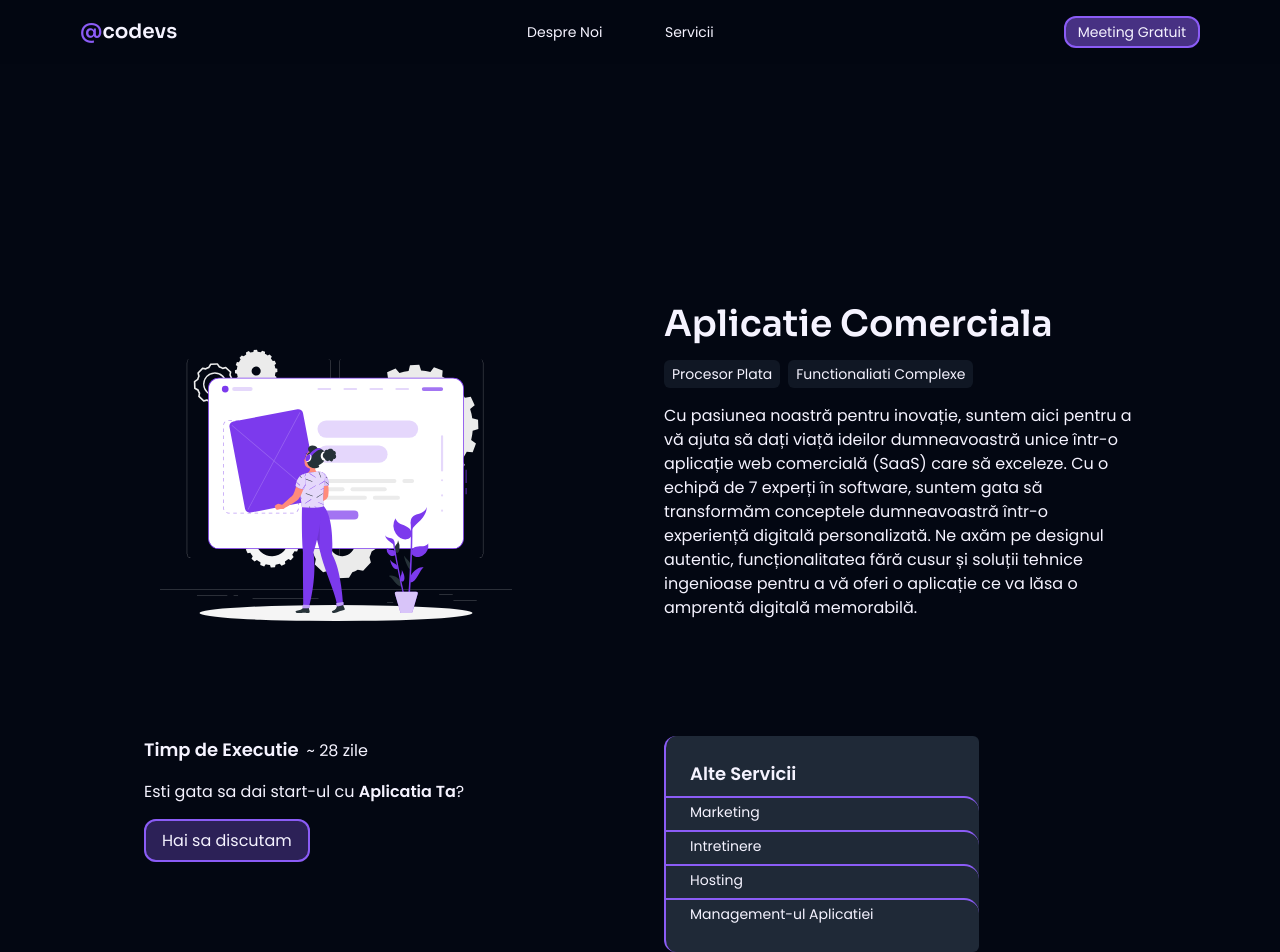
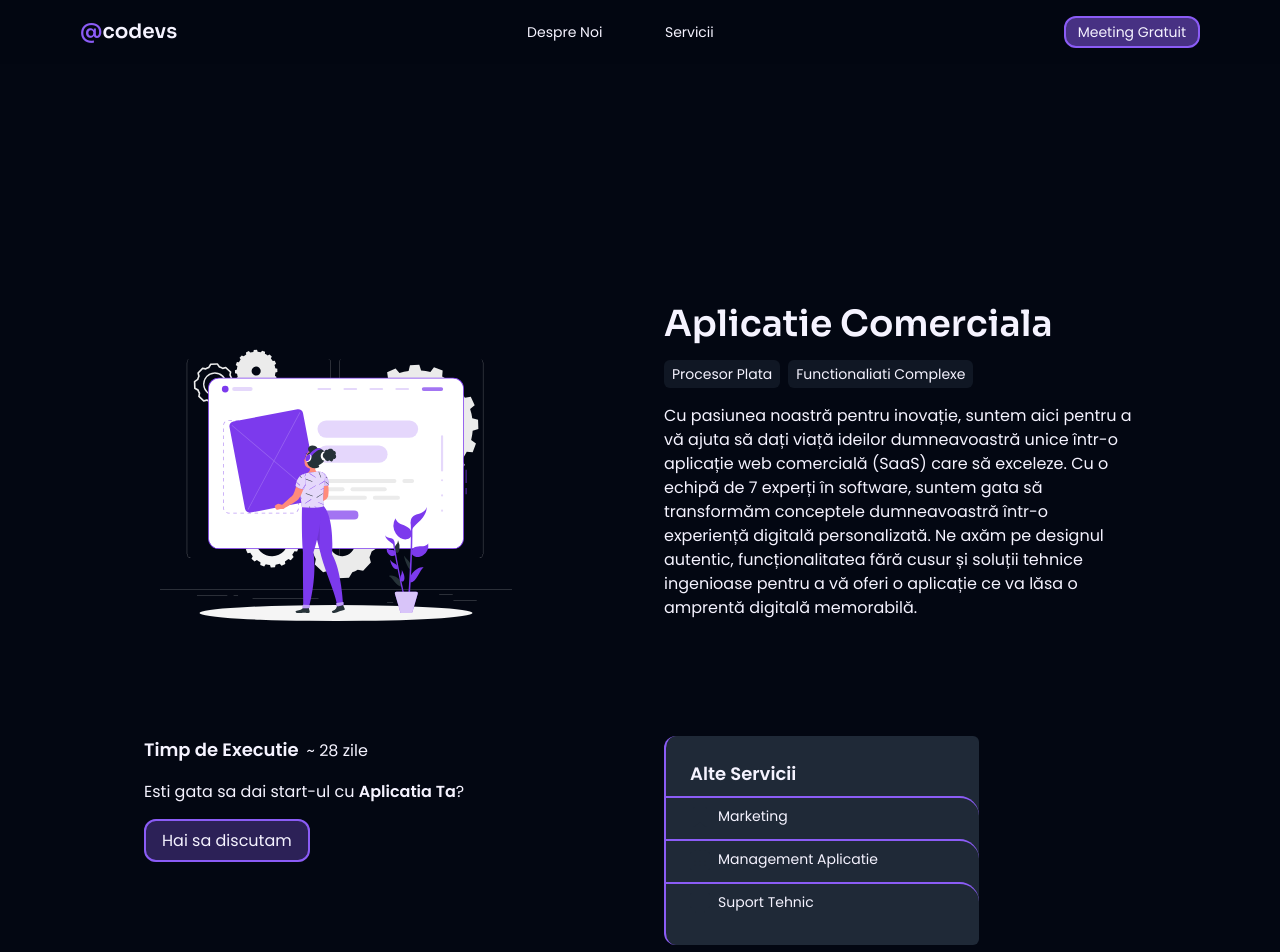
Before and after one commit to antonio-grosu/website-oficial, a Next.js app: page /aplicatie-comerciala in a window 1280 px wide. Shown: the top 952 px of the page. Built offline with nearby package versions, Linux system fonts and the light colour scheme.

Commit message:
changes services

```diff
--- a/src/app/aplicatie-comerciala/page.js
+++ b/src/app/aplicatie-comerciala/page.js
@@ -8,10 +8,48 @@ function Application() {
         serviciu="Aplicatie Comerciala"
         facts={["Procesor Plata", "Functionaliati Complexe"]}
         services={[
-          "Marketing",
-          "Intretinere",
-          "Hosting",
-          "Management-ul Aplicatiei",
+          {
+            img: (
+              <svg
+                className="w-5 h-5 text-gray-800 dark:text-white inline-block mr-2"
+                aria-hidden="true"
+                xmlns="http://www.w3.org/2000/svg"
+                fill="currentColor"
+                viewBox="0 0 14 20"
+              >
+                <path d="M13 20a1 1 0 0 1-.64-.231L7 15.3l-5.36 4.469A1 1 0 0 1 0 19V2a2 2 0 0 1 2-2h10a2 2 0 0 1 2 2v17a1 1 0 0 1-1 1Z" />
+              </svg>
+            ),
+            p: "Marketing",
+          },
+          {
+            img: (
+              <svg
+                className="w-5 h-5 text-gray-800 dark:text-white inline-block mr-2"
+                aria-hidden="true"
+                xmlns="http://www.w3.org/2000/svg"
+                fill="currentColor"
+                viewBox="0 0 20 20"
+              >
+                <path d="M0 18a2 2 0 0 0 2 2h16a2 2 0 0 0 2-2V8H0v10Zm14-7.5a.5.5 0 0 1 .5-.5h1a.5.5 0 0 1 .5.5v1a.5.5 0 0 1-.5.5h-1a.5.5 0 0 1-.5-.5v-1Zm0 4a.5.5 0 0 1 .5-.5h1a.5.5 0 0 1 .5.5v1a.5.5 0 0 1-.5.5h-1a.5.5 0 0 1-.5-.5v-1Zm-5-4a.5.5 0 0 1 .5-.5h1a.5.5 0 0 1 .5.5v1a.5.5 0 0 1-.5.5h-1a.5.5 0 0 1-.5-.5v-1Zm0 4a.5.5 0 0 1 .5-.5h1a.5.5 0 0 1 .5.5v1a.5.5 0 0 1-.5.5h-1a.5.5 0 0 1-.5-.5v-1Zm-5-4a.5.5 0 0 1 .5-.5h1a.5.5 0 0 1 .5.5v1a.5.5 0 0 1-.5.5h-1a.5.5 0 0 1-.5-.5v-1Zm0 4a.5.5 0 0 1 .5-.5h1a.5.5 0 0 1 .5.5v1a.5.5 0 0 1-.5.5h-1a.5.5 0 0 1-.5-.5v-1ZM20 4a2 2 0 0 0-2-2h-2V1a1 1 0 0 0-2 0v1h-3V1a1 1 0 0 0-2 0v1H6V1a1 1 0 0 0-2 0v1H2a2 2 0 0 0-2 2v2h20V4Z" />
+              </svg>
+            ),
+            p: "Management Aplicatie",
+          },
+          {
+            img: (
+              <svg
+                className="w-5 h-5 text-gray-800 dark:text-white inline-block mr-2"
+                aria-hidden="true"
+                xmlns="http://www.w3.org/2000/svg"
+                fill="currentColor"
+                viewBox="0 0 20 20"
+              >
+                <path d="M20 9V2a2 2 0 0 0-2-2H2a2 2 0 0 0-2 2v7h20ZM0 11v2a2 2 0 0 0 2 2h7v3H6a1 1 0 0 0 0 2h8a1 1 0 0 0 0-2h-3v-3h7a2 2 0 0 0 2-2v-2H0Z" />
+              </svg>
+            ),
+            p: "Suport Tehnic",
+          },
         ]}
         description="Cu pasiunea noastră pentru inovație, suntem aici pentru a vă ajuta să dați viață ideilor dumneavoastră unice într-o aplicație web comercială (SaaS) care să exceleze. Cu o echipă de 7 experți în software, suntem gata să transformăm conceptele dumneavoastră într-o experiență digitală personalizată. Ne axăm pe designul autentic, funcționalitatea fără cusur și soluții tehnice ingenioase pentru a vă oferi o aplicație ce va lăsa o amprentă digitală memorabilă."
         nickname="Aplicatia Ta"
--- a/src/app/components/serviciiPage/Serviciu.js
+++ b/src/app/components/serviciiPage/Serviciu.js
@@ -54,8 +54,9 @@ function Serviciu(props) {
           {props.services &&
             props.services.map((item) => {
               return (
-                <p className="border-t-2 mt-1 poppins text-sm text-violet-50 py-1 px-1 md:px-2 lg:px-4 xl:px-6 2xl:px-8 border-violet-500 rounded-r-full">
-                  {item}
+                <p className="border-t-2 mt-1 poppins text-sm text-violet-50 py-2 px-1 md:px-2 lg:px-4 xl:px-6 2xl:px-8 border-violet-500 rounded-r-full">
+                  {item.img}
+                  {item.p}
                 </p>
               );
             })}
--- a/src/app/unealta-business/page.js
+++ b/src/app/unealta-business/page.js
@@ -7,7 +7,36 @@ function Business() {
         src="/business.svg"
         serviciu="Unealta Business"
         facts={["CRM", "CMS", "Alte unelte"]}
-        services={["Protectie Ridicata", "Intretinere"]}
+        services={[
+          {
+            img: (
+              <svg
+                className="w-5 h-5 text-gray-800 dark:text-white inline-block mr-2"
+                aria-hidden="true"
+                xmlns="http://www.w3.org/2000/svg"
+                fill="currentColor"
+                viewBox="0 0 16 20"
+              >
+                <path d="M14 7h-1.5V4.5a4.5 4.5 0 1 0-9 0V7H2a2 2 0 0 0-2 2v9a2 2 0 0 0 2 2h12a2 2 0 0 0 2-2V9a2 2 0 0 0-2-2Zm-5 8a1 1 0 1 1-2 0v-3a1 1 0 1 1 2 0v3Zm1.5-8h-5V4.5a2.5 2.5 0 1 1 5 0V7Z" />
+              </svg>
+            ),
+            p: "Protectie Ridicata",
+          },
+          {
+            img: (
+              <svg
+                className="w-5 h-5 text-gray-800 dark:text-white inline-block mr-2"
+                aria-hidden="true"
+                xmlns="http://www.w3.org/2000/svg"
+                fill="currentColor"
+                viewBox="0 0 20 20"
+              >
+                <path d="M20 9V2a2 2 0 0 0-2-2H2a2 2 0 0 0-2 2v7h20ZM0 11v2a2 2 0 0 0 2 2h7v3H6a1 1 0 0 0 0 2h8a1 1 0 0 0 0-2h-3v-3h7a2 2 0 0 0 2-2v-2H0Z" />
+              </svg>
+            ),
+            p: "Suport Tehnic",
+          },
+        ]}
         description="La baza fiecărei afaceri prospere stă relația cu clienții. Cu serviciul nostru de CRM și CSM, punem la dispoziție instrumentele necesare pentru a construi și gestiona aceste relații într-un mod unic. Echipa noastră de experți în software dezvoltă soluții adaptate perfect nevoilor dumneavoastră. Cu accentul pe design-ul distinct, funcționalitatea avansată și strategiile personalizate, veți dispune de o unealtă  care vă va ajuta să vă diferențiați pe piață și să vă fidelizați clienții."
         nickname="Business-ul Tau Eficientizat"
         time="21"
--- a/src/app/website/page.js
+++ b/src/app/website/page.js
@@ -8,9 +8,51 @@ function Website() {
         serviciu="Website Personal"
         facts={["UX Design", "SEO"]}
         services={[
-          "Hosting",
-          "Ilustratii Personalizate",
-          "Administrare Continut",
+          {
+            img: (
+              <svg
+                className="w-5 h-5 dark:text-white inline-block mr-2"
+                aria-hidden="true"
+                xmlns="http://www.w3.org/2000/svg"
+                fill="currentColor"
+                viewBox="0 0 18 18"
+              >
+                <path d="M17 16h-1V2a1 1 0 1 0 0-2H2a1 1 0 0 0 0 2v14H1a1 1 0 0 0 0 2h16a1 1 0 0 0 0-2ZM5 4a1 1 0 0 1 1-1h1a1 1 0 0 1 1 1v1a1 1 0 0 1-1 1H6a1 1 0 0 1-1-1V4Zm0 5V8a1 1 0 0 1 1-1h1a1 1 0 0 1 1 1v1a1 1 0 0 1-1 1H6a1 1 0 0 1-1-1Zm6 7H7v-3a1 1 0 0 1 1-1h2a1 1 0 0 1 1 1v3Zm2-7a1 1 0 0 1-1 1h-1a1 1 0 0 1-1-1V8a1 1 0 0 1 1-1h1a1 1 0 0 1 1 1v1Zm0-4a1 1 0 0 1-1 1h-1a1 1 0 0 1-1-1V4a1 1 0 0 1 1-1h1a1 1 0 0 1 1 1v1Z" />
+              </svg>
+            ),
+            p: "Hosting",
+          },
+          {
+            img: (
+              <svg
+                className="w-5 h-5 text-gray-800 dark:text-white inline-block mr-2"
+                aria-hidden="true"
+                xmlns="http://www.w3.org/2000/svg"
+                fill="currentColor"
+                viewBox="0 0 20 20"
+              >
+                <path d="M7.824 5.937a1 1 0 0 0 .726-.312 2.042 2.042 0 0 1 2.835-.065 1 1 0 0 0 1.388-1.441 3.994 3.994 0 0 0-5.674.13 1 1 0 0 0 .725 1.688Z" />
+                <path d="M17 7A7 7 0 1 0 3 7a3 3 0 0 0-3 3v2a3 3 0 0 0 3 3h1a1 1 0 0 0 1-1V7a5 5 0 1 1 10 0v7.083A2.92 2.92 0 0 1 12.083 17H12a2 2 0 0 0-2-2H9a2 2 0 0 0-2 2v1a2 2 0 0 0 2 2h1a1.993 1.993 0 0 0 1.722-1h.361a4.92 4.92 0 0 0 4.824-4H17a3 3 0 0 0 3-3v-2a3 3 0 0 0-3-3Z" />
+              </svg>
+            ),
+            p: "Administare",
+          },
+
+          {
+            img: (
+              <svg
+                className="w-5 h-5 text-gray-800 dark:text-white inline-block mr-2"
+                aria-hidden="true"
+                xmlns="http://www.w3.org/2000/svg"
+                fill="currentColor"
+                viewBox="0 0 16 20"
+              >
+                <path d="M7.363 9.863a2 2 0 1 0 1.412 3.415A2 2 0 0 0 7.36 9.866l.003-.003ZM5 5V.13a2.98 2.98 0 0 0-1.293.749L.879 3.707A2.98 2.98 0 0 0 .13 5H5Z" />
+                <path d="M14.066 0H7v5a2 2 0 0 1-2 2H0v11a1.97 1.97 0 0 0 1.934 2h12.132A1.97 1.97 0 0 0 16 18V2a1.97 1.97 0 0 0-1.934-2Zm-1.722 16.844a1 1 0 0 1-1.414 0L9.383 15.3a3.96 3.96 0 0 1-2.02.566 4 4 0 1 1 4-4 3.96 3.96 0 0 1-.566 2.02l1.547 1.547a1 1 0 0 1 0 1.411Z" />
+              </svg>
+            ),
+            p: "SEO",
+          },
         ]}
         description="Elevăm individualitatea ta pe internet. Cu o echipă de 7 experți în software, creăm website-uri personale captivante, reflectând unicitatea ta. Design rafinat, funcționalitate impecabilă și un strop de magie tehnică, pentru o prezență online memorabilă."
         nickname="Brand-ul Tau"
```
